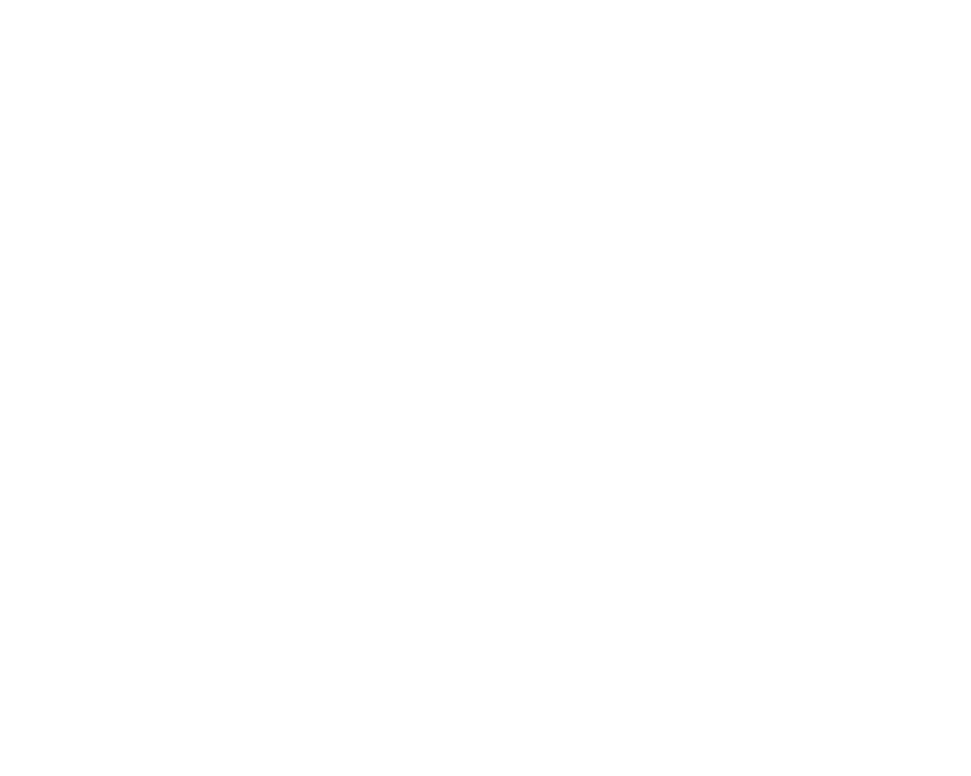
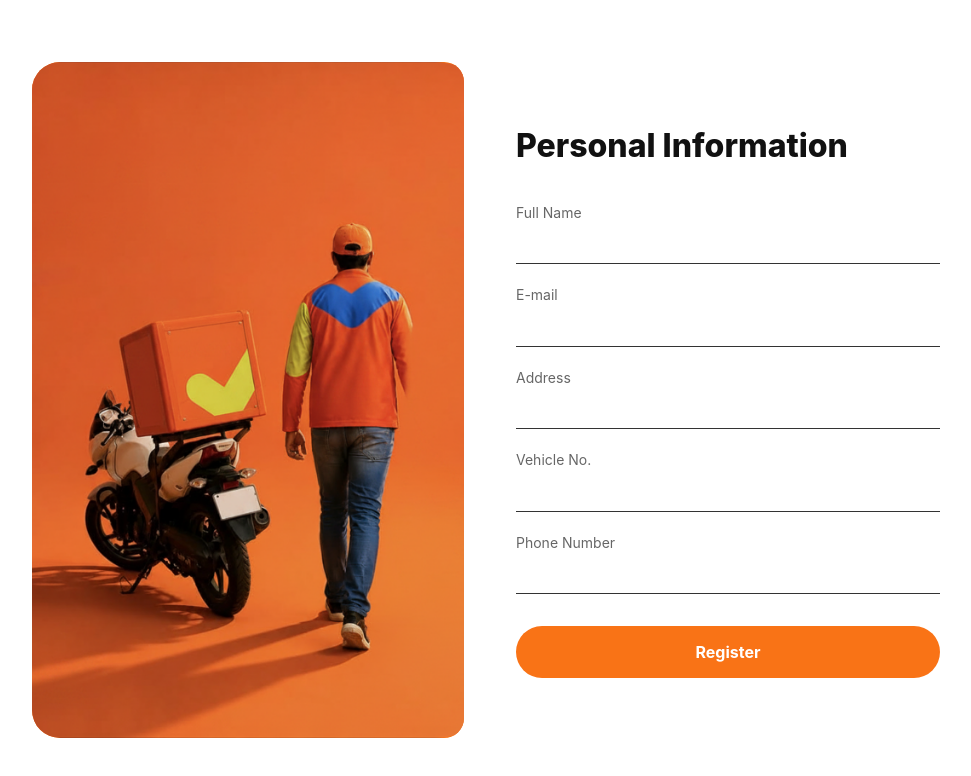
Before and after one commit to AsanJayarathne/fmcg-vendora, a React (Vite) app in the folder driver-frontend/: page /register in a window 1280 px wide. Before the commit this address had no page. Shown: the top 776 px of the page, without its empty margins (128-1099 px from the left). Built offline with nearby package versions, Linux system fonts and the light colour scheme.

Commit message:
Add register page UI

```diff
--- a/driver-frontend/src/App.jsx
+++ b/driver-frontend/src/App.jsx
@@ -6,6 +6,7 @@
 import CashAudit from './pages/CashAudit';
 import Profile from './pages/Profile';
 import Login from './pages/Login';
+import Register from './pages/Register';
 
 function App() {
   return (
@@ -13,6 +14,7 @@
       <Routes>
 
         <Route path="/login" element={<Login />} />
+        <Route path="/register" element={<Register />} />
 
         <Route path="/" element={<DriverLayout />}>
           <Route index element={<Dashboard />} />
--- /dev/null
+++ b/driver-frontend/src/pages/Register.jsx
@@ -0,0 +1,178 @@
+import { useState } from "react";
+import deliveryImg from "../assets/delivery.png";
+
+export default function Register() {
+  const [form, setForm] = useState({
+    fullName: "",
+    email: "",
+    address: "",
+    vehicleNo: "",
+    phoneNumber: "",
+  });
+
+  const handleChange = (e) => {
+    setForm({ ...form, [e.target.name]: e.target.value });
+  };
+
+  const handleRegister = () => {
+    console.log("Registering with:", form);
+    // Add your register API call here
+  };
+
+  return (
+    <div style={styles.pageWrapper}>
+      <div style={styles.card}>
+
+        {/* ── LEFT SIDE – Image ── */}
+        <div style={styles.leftPanel}>
+          <img src={deliveryImg} alt="Delivery person" style={styles.image} />
+        </div>
+
+        {/* ── RIGHT SIDE – Form ── */}
+        <div style={styles.rightPanel}>
+          <h1 style={styles.title}>Personal Information</h1>
+
+          <div style={styles.fieldGroup}>
+            <label style={styles.label}>Full Name</label>
+            <input
+              type="text"
+              name="fullName"
+              value={form.fullName}
+              onChange={handleChange}
+              style={styles.input}
+            />
+          </div>
+
+          <div style={styles.fieldGroup}>
+            <label style={styles.label}>E-mail</label>
+            <input
+              type="email"
+              name="email"
+              value={form.email}
+              onChange={handleChange}
+              style={styles.input}
+            />
+          </div>
+
+          <div style={styles.fieldGroup}>
+            <label style={styles.label}>Address</label>
+            <input
+              type="text"
+              name="address"
+              value={form.address}
+              onChange={handleChange}
+              style={styles.input}
+            />
+          </div>
+
+          <div style={styles.fieldGroup}>
+            <label style={styles.label}>Vehicle No.</label>
+            <input
+              type="text"
+              name="vehicleNo"
+              value={form.vehicleNo}
+              onChange={handleChange}
+              style={styles.input}
+            />
+          </div>
+
+          <div style={styles.fieldGroup}>
+            <label style={styles.label}>Phone Number</label>
+            <input
+              type="tel"
+              name="phoneNumber"
+              value={form.phoneNumber}
+              onChange={handleChange}
+              style={styles.input}
+            />
+          </div>
+
+          <button onClick={handleRegister} style={styles.registerBtn}>
+            Register
+          </button>
+        </div>
+
+      </div>
+    </div>
+  );
+}
+
+const styles = {
+  pageWrapper: {
+    minHeight: "100vh",
+    backgroundColor: "#ffffff",
+    display: "flex",
+    alignItems: "center",
+    justifyContent: "center",
+    padding: "24px",
+    fontFamily: "'Inter', 'Segoe UI', sans-serif",
+  },
+  card: {
+    display: "flex",
+    flexDirection: "row",
+    backgroundColor: "#ffffff",
+    borderRadius: "28px",
+    overflow: "hidden",
+    width: "100%",
+    maxWidth: "960px",
+    minHeight: "580px",
+  },
+  leftPanel: {
+    width: "45%",
+    borderRadius: "20px",
+    overflow: "hidden",
+    flexShrink: 0,
+    backgroundColor: "#F97316",
+  },
+  image: {
+    width: "100%",
+    height: "100%",
+    objectFit: "cover",
+    display: "block",
+  },
+  rightPanel: {
+    flex: 1,
+    padding: "60px 52px",
+    display: "flex",
+    flexDirection: "column",
+    justifyContent: "center",
+  },
+  title: {
+    fontSize: "32px",
+    fontWeight: "800",
+    color: "#111111",
+    margin: "0 0 32px 0",
+  },
+  fieldGroup: {
+    marginBottom: "20px",
+  },
+  label: {
+    display: "block",
+    fontSize: "14px",
+    color: "#666",
+    marginBottom: "6px",
+  },
+  input: {
+    width: "100%",
+    border: "none",
+    borderBottom: "1.5px solid #333",
+    outline: "none",
+    fontSize: "15px",
+    padding: "6px 0",
+    color: "#111",
+    backgroundColor: "transparent",
+    boxSizing: "border-box",
+  },
+  registerBtn: {
+    width: "100%",
+    padding: "14px",
+    backgroundColor: "#F97316",
+    color: "#fff",
+    border: "none",
+    borderRadius: "50px",
+    fontSize: "16px",
+    fontWeight: "700",
+    cursor: "pointer",
+    marginTop: "12px",
+  },
+};
```
